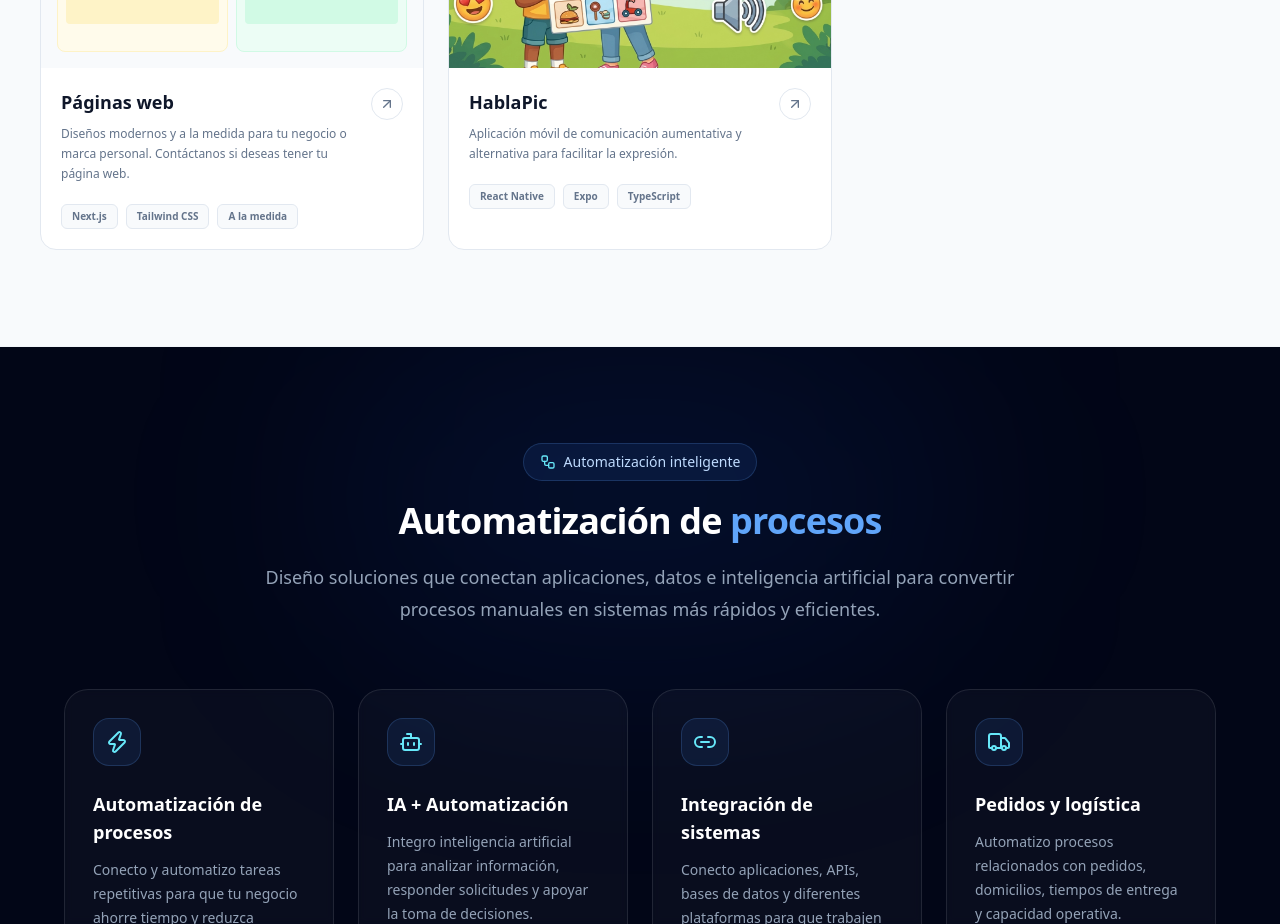
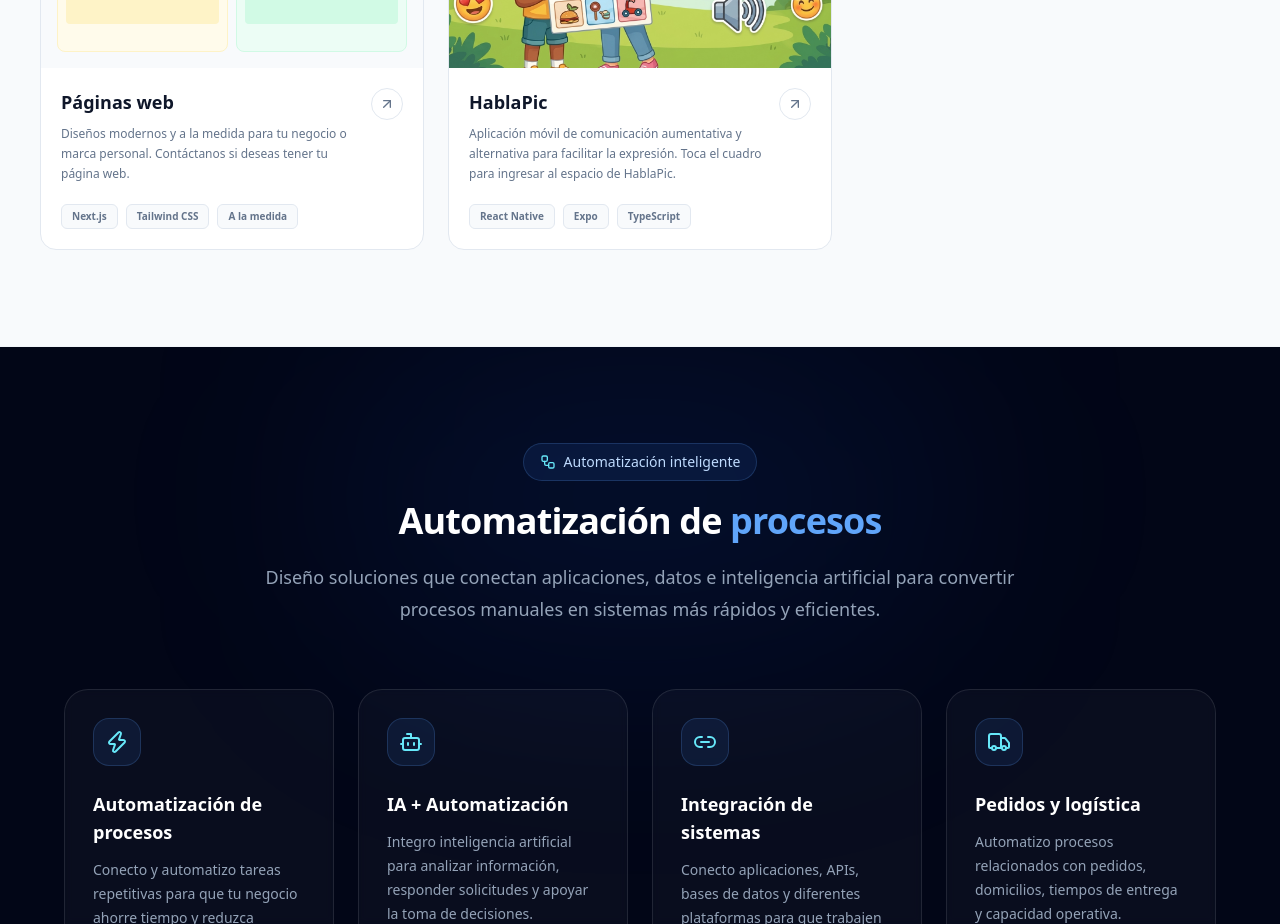
Before and after one commit to imargutierrz-hub/portal-willian, a Next.js app: page / in a window 1280 px wide. Shown: the part 1620-2544 px from the top of the page. Built offline with nearby package versions, Linux system fonts and the light colour scheme.

Commit message:
texto hablapic

```diff
--- a/app/page.tsx
+++ b/app/page.tsx
@@ -35,7 +35,7 @@ const proyectos = [
   {
     nombre: "HablaPic",
     descripcion:
-      "Aplicación móvil de comunicación aumentativa y alternativa para facilitar la expresión.",
+      "Aplicación móvil de comunicación aumentativa y alternativa para facilitar la expresión. Toca el cuadro para ingresar al espacio de HablaPic.",
     tags: ["React Native", "Expo", "TypeScript"],
     href: "/hablapic",
     tipo: "hablapic",
```
